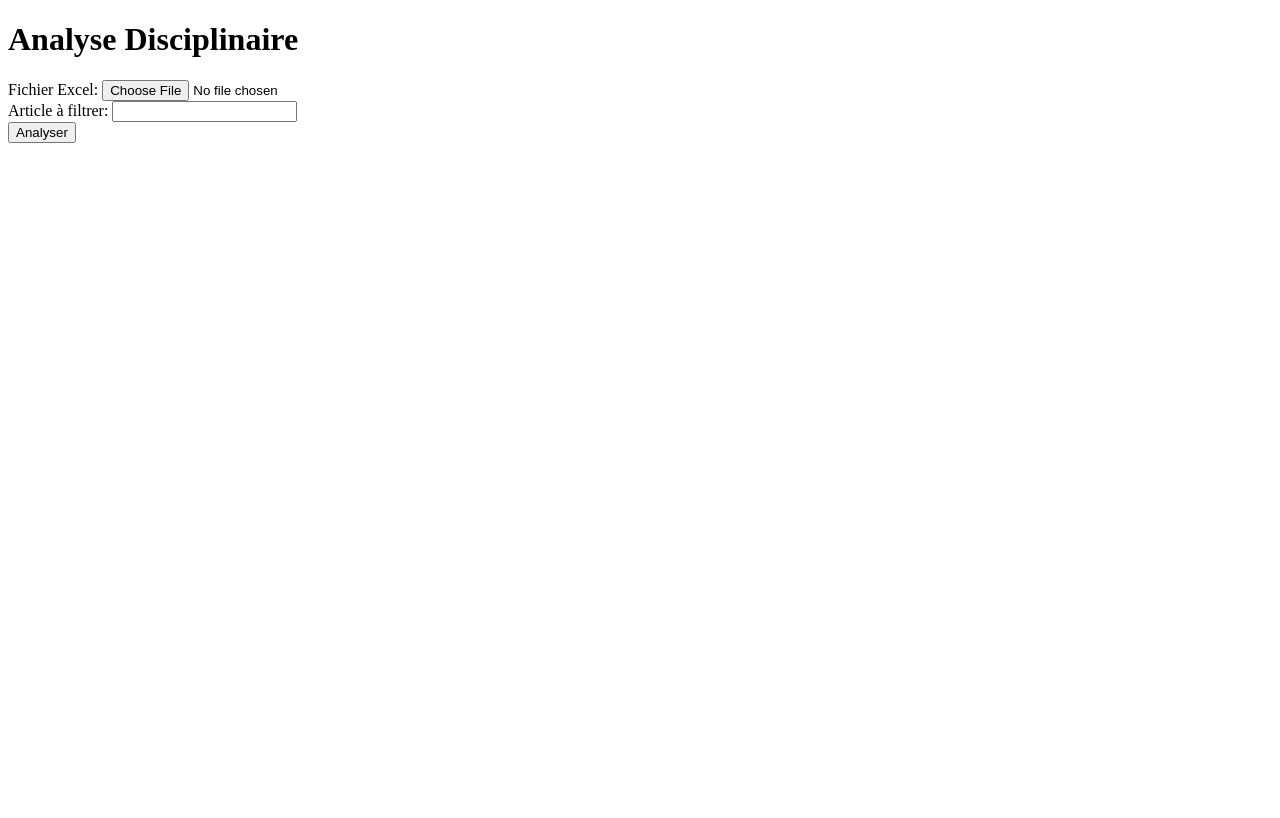
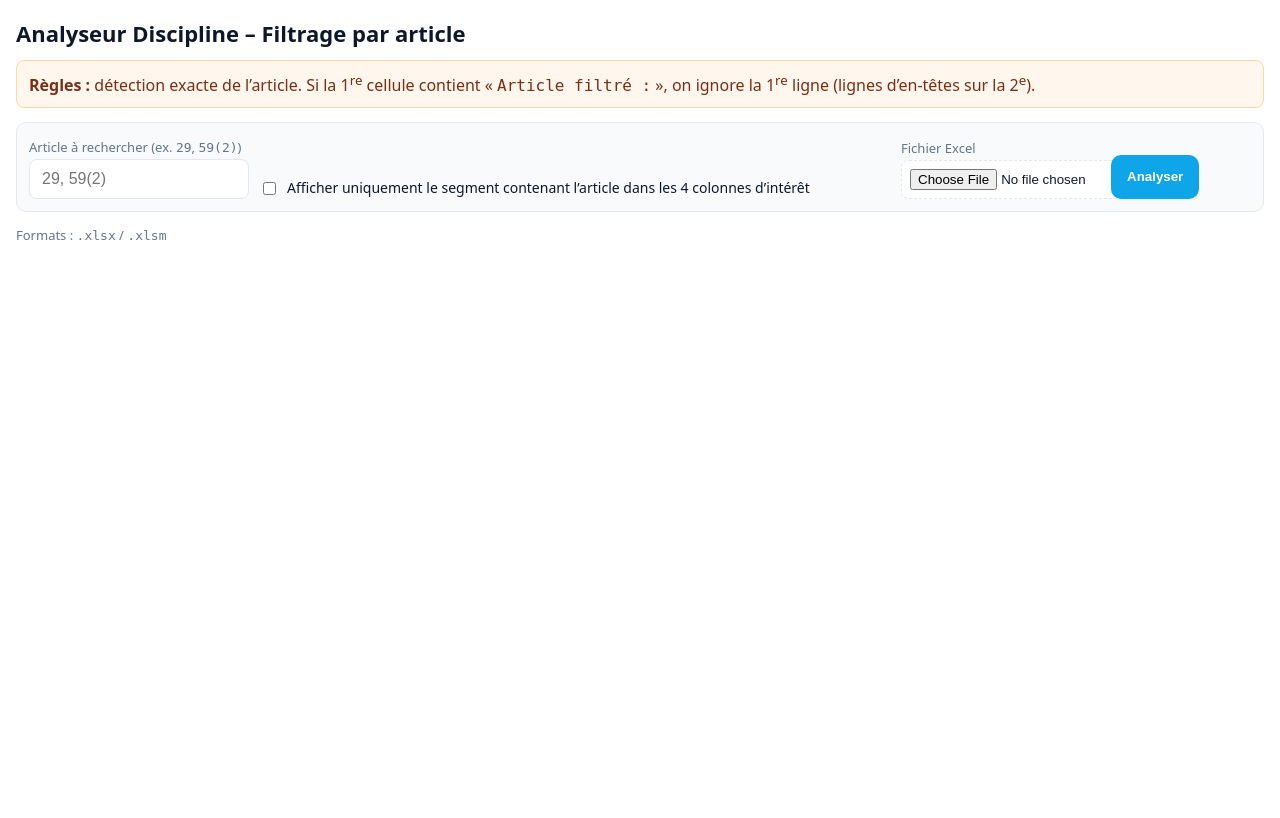
Before and after one commit to BPelletier258/analyseur-discipline, a Flask app: template templates/index.html in a window 1280 px wide. Before the commit the page ends 143 px from the top, so only its background shows below. Run offline with Flask 3, Linux system fonts and the light colour scheme; the template is opened without the code that fills it, so the values that code supplies are empty.

Commit message:
Update index.html

```diff
--- a/templates/index.html
+++ b/templates/index.html
@@ -1,12 +1,130 @@
 <!doctype html>
-<html>
-  <head><title>Analyse Disciplinaire</title></head>
-  <body>
-    <h1>Analyse Disciplinaire</h1>
-    <form action="{{ url_for('analyze') }}" method="post" enctype="multipart/form-data">
-      <label>Fichier Excel: <input type="file" name="file" required></label><br>
-      <label>Article à filtrer: <input type="text" name="article" required></label><br>
-      <button type="submit">Analyser</button>
+<html lang="fr">
+<head>
+  <meta charset="utf-8">
+  <meta name="viewport" content="width=device-width, initial-scale=1">
+  <title>Analyseur Discipline – Filtrage par article</title>
+
+  <style>
+    :root{
+      --bg:#f8fafc; --ink:#0f172a; --muted:#64748b; --brand:#0ea5e9;
+      --border:#e5e7eb; --note:#fff7ed; --note-border:#fed7aa;
+      --btn:#0ea5e9; --btn-ink:#fff; --btn-hover:#0284c7;
+    }
+    *{box-sizing:border-box}
+    html,body{height:100%}
+    body{margin:0; font:16px/1.45 ui-sans-serif,system-ui,-apple-system,Segoe UI,Roboto,Helvetica,Arial,sans-serif; color:var(--ink); background:#fff}
+    .page{max-width:1280px; margin:18px auto 32px; padding:0 16px}
+    h1{font-size:22px; margin:0 0 10px}
+    .note{background:var(--note); border:1px solid var(--note-border); padding:10px 12px; border-radius:8px; color:#7c2d12; margin:8px 0 14px}
+    .form{background:var(--bg); border:1px solid var(--border); padding:12px; border-radius:10px; display:grid; gap:10px; align-items:end;
+          grid-template-columns: 220px 1fr 200px 140px; }
+    .form label{font-size:13px; color:var(--muted)}
+    .form input[type="text"]{width:100%; padding:10px 12px; border:1px solid var(--border); border-radius:8px; font-size:16px}
+    .form input[type="file"]{padding:8px; border:1px dashed var(--border); border-radius:8px; background:#fff}
+    .form .row{display:flex; align-items:center; gap:10px}
+    .form .chk{display:flex; align-items:center; gap:8px; font-size:14px; color:var(--ink)}
+    .btn{
+      display:inline-flex; align-items:center; justify-content:center;
+      min-height:44px; padding:0 16px; font-weight:600; border-radius:10px;
+      background:var(--btn); color:var(--btn-ink); border:none; cursor:pointer;
+      transition:background .15s ease; user-select:none;
+    }
+    .btn:hover{background:var(--btn-hover)}
+    .btn[disabled]{opacity:.75; cursor:progress}
+
+    .toolbar{display:flex; align-items:center; justify-content:space-between; margin:14px 0}
+    .muted{color:var(--muted); font-size:13px}
+
+    /* Spinner plein écran */
+    .spinner-backdrop{
+      position:fixed; inset:0; background:rgba(255,255,255,.75); display:none; align-items:center; justify-content:center; z-index:9999;
+    }
+    .spinner{width:54px; height:54px; border:6px solid #e5e7eb; border-top-color:var(--brand); border-radius:50%;
+             animation:spin 1s linear infinite}
+    @keyframes spin{to{transform:rotate(360deg)}}
+
+    /* Le tableau et son CSS viennent déjà dans {{ table_html }},
+       on garde juste quelques marges autour */
+    .result{margin-top:10px}
+    a.download{font-weight:600; text-decoration:none; color:#0b6aa3}
+    a.download:hover{text-decoration:underline}
+    .error{background:#fee2e2; border:1px solid #fecaca; padding:8px 10px; border-radius:8px; color:#7f1d1d; margin:10px 0}
+  </style>
+</head>
+<body>
+  <div class="page">
+    <h1>Analyseur Discipline – Filtrage par article</h1>
+
+    <div class="note">
+      <strong>Règles :</strong> détection exacte de l’article. Si la 1<sup>re</sup> cellule contient
+      « <code>Article filtré :</code> », on ignore la 1<sup>re</sup> ligne (lignes d’en-têtes sur la 2<sup>e</sup>).
+    </div>
+
+    {% if error %}
+      <div class="error">{{ error }}</div>
+    {% endif %}
+
+    <form class="form" method="post" enctype="multipart/form-data" action="{{ url_for('index') }}" id="analyzeForm">
+      <!-- Article -->
+      <div>
+        <label for="article">Article à rechercher (ex. <code>29</code>, <code>59(2)</code>)</label>
+        <input type="text" id="article" name="article" placeholder="29, 59(2)" required value="{{ article or '' }}">
+      </div>
+
+      <!-- Case à cocher -->
+      <div class="row">
+        <label class="chk" title="Ne garder que le segment contenant l’article dans les 4 colonnes d’intérêt">
+          <input type="checkbox" name="segment_only" value="1" {% if segment_only %}checked{% endif %}>
+          Afficher uniquement le segment contenant l’article dans les 4 colonnes d’intérêt
+        </label>
+      </div>
+
+      <!-- Fichier -->
+      <div>
+        <label for="file">Fichier Excel</label>
+        <input type="file" id="file" name="file" accept=".xlsx,.xlsm,.xls" required>
+      </div>
+
+      <!-- Bouton -->
+      <div>
+        <button class="btn" type="submit" id="analyzeBtn">Analyser</button>
+        {% if token %}<input type="hidden" name="token" value="{{ token }}">{% endif %}
+      </div>
     </form>
-  </body>
+
+    <div class="toolbar">
+      <div class="muted">Formats : <code>.xlsx</code> / <code>.xlsm</code></div>
+      {% if table_html %}
+        <a class="download" href="{{ url_for('download') }}">Télécharger le résultat (Excel)</a>
+      {% endif %}
+    </div>
+
+    {% if table_html %}
+      <div class="result" id="result">
+        {{ table_html|safe }}
+      </div>
+    {% endif %}
+  </div>
+
+  <!-- Overlay spinner -->
+  <div class="spinner-backdrop" id="spinner">
+    <div class="spinner" role="status" aria-label="Analyse en cours"></div>
+  </div>
+
+  <script>
+    (function(){
+      const form = document.getElementById('analyzeForm');
+      const btn  = document.getElementById('analyzeBtn');
+      const spn  = document.getElementById('spinner');
+
+      form.addEventListener('submit', function(){
+        // Stabilise le bouton et affiche le spinner
+        btn.disabled = true;
+        btn.textContent = 'Analyse en cours…';
+        spn.style.display = 'flex';
+      });
+    })();
+  </script>
+</body>
 </html>
```
